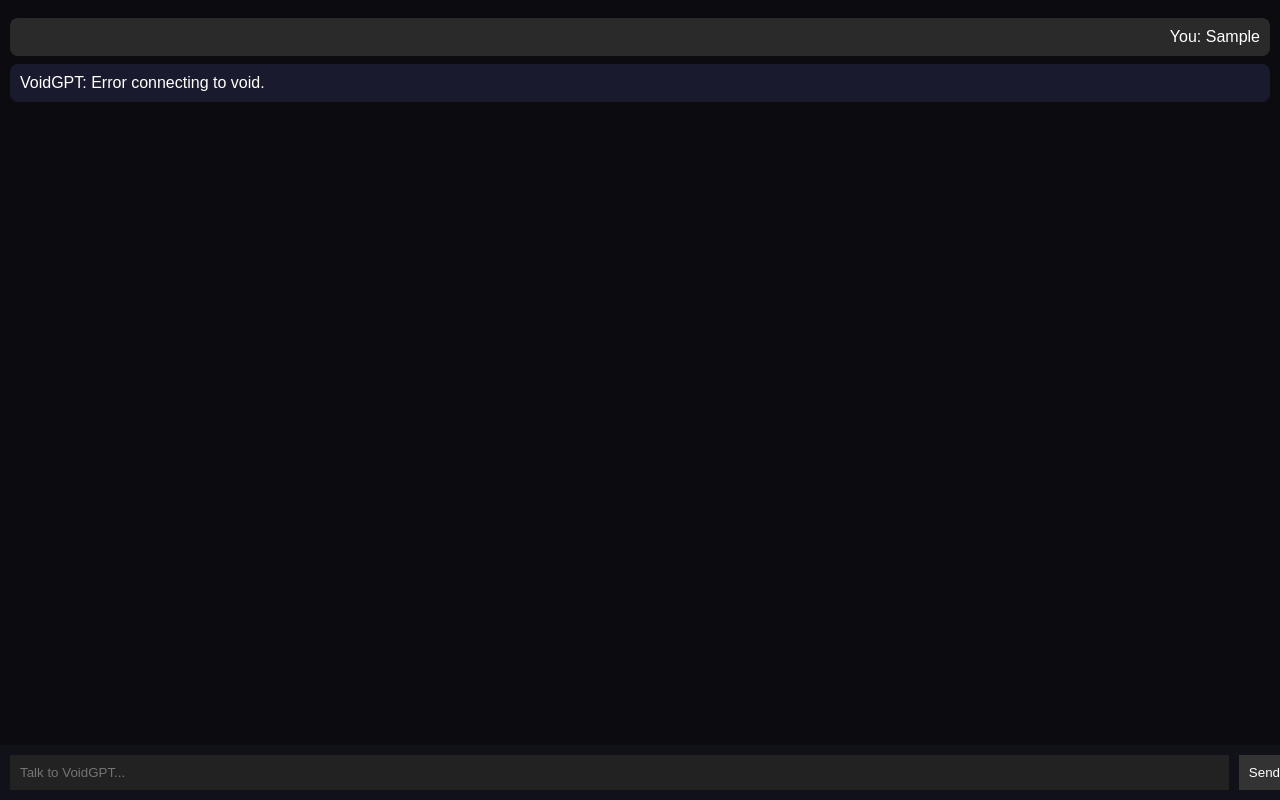
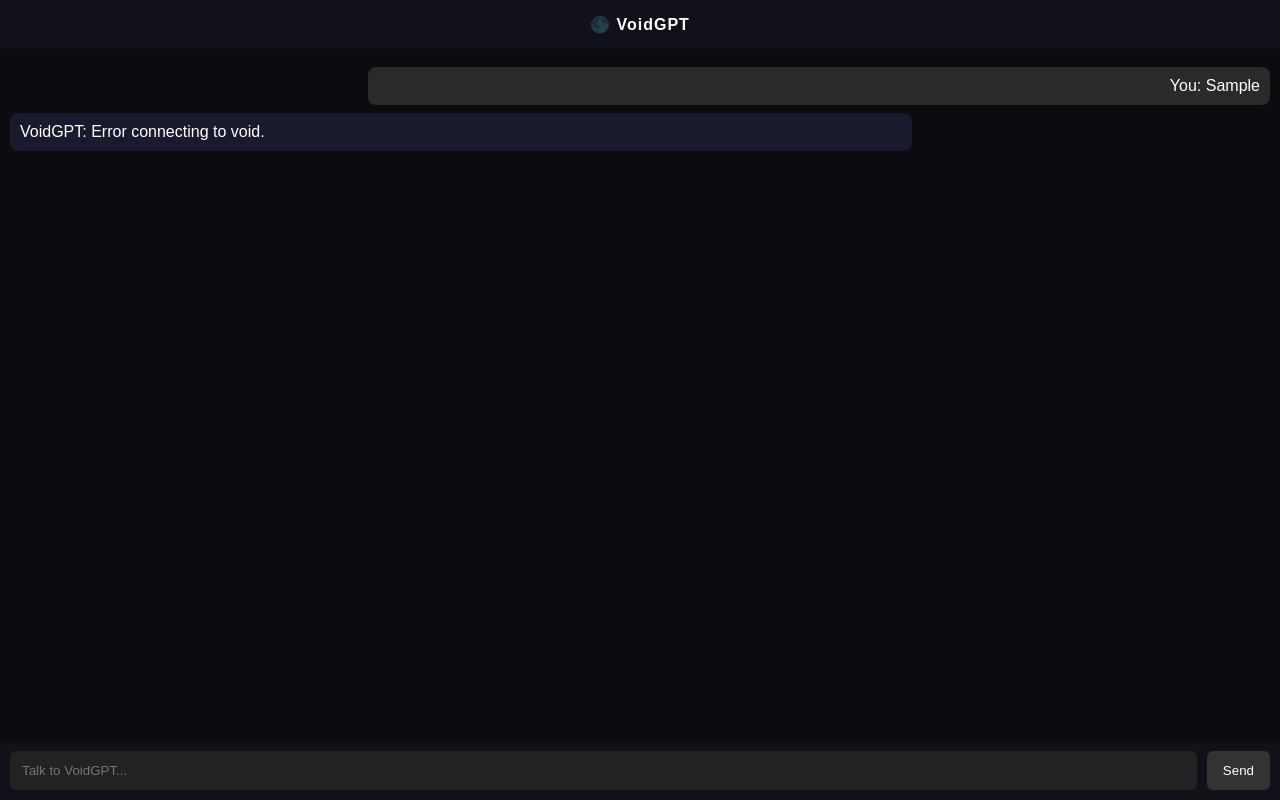
Before and after one commit to Voided-Studios/VoidGPT, a plain HTML site: page frontend/index.html in a window 1280 px wide. Both pictures are taken after typing "Sample" into the empty fields and a click on the button "Send". Drawn offline with Linux system fonts and the light colour scheme; no server answers.

Commit message:
Update index.html

```diff
--- a/frontend/index.html
+++ b/frontend/index.html
@@ -1,17 +1,28 @@
 <!DOCTYPE html>
-<html>
+<html lang="en">
 <head>
+  <meta charset="UTF-8" />
+  <meta name="viewport" content="width=device-width, initial-scale=1.0"/>
   <title>VoidGPT</title>
+
   <style>
     body {
       margin: 0;
-      font-family: Arial;
+      font-family: Arial, sans-serif;
       background: #0b0b10;
       color: white;
     }
 
+    .header {
+      padding: 15px;
+      background: #11111a;
+      text-align: center;
+      font-weight: bold;
+      letter-spacing: 1px;
+    }
+
     .chat {
-      height: 90vh;
+      height: calc(100vh - 140px);
       overflow-y: auto;
       padding: 10px;
     }
@@ -20,15 +31,19 @@
       margin: 8px 0;
       padding: 10px;
       border-radius: 8px;
+      max-width: 70%;
+      word-wrap: break-word;
     }
 
     .user {
       background: #2a2a2a;
+      margin-left: auto;
       text-align: right;
     }
 
     .ai {
       background: #1a1a2e;
+      margin-right: auto;
     }
 
     .input-box {
@@ -38,29 +53,38 @@
       display: flex;
       padding: 10px;
       background: #11111a;
+      box-sizing: border-box;
     }
 
     input {
       flex: 1;
-      padding: 10px;
+      padding: 12px;
       border: none;
       outline: none;
       background: #222;
       color: white;
+      border-radius: 6px;
     }
 
     button {
       margin-left: 10px;
-      padding: 10px;
+      padding: 12px 16px;
+      border: none;
+      border-radius: 6px;
       background: #333;
       color: white;
-      border: none;
       cursor: pointer;
+    }
+
+    button:hover {
+      background: #444;
     }
   </style>
 </head>
 
 <body>
+
+<div class="header">🌑 VoidGPT</div>
 
 <div class="chat" id="chat"></div>
 
@@ -69,7 +93,49 @@
   <button onclick="sendMessage()">Send</button>
 </div>
 
-<script src="script.js"></script>
+<script>
+const API_URL = "https://voidgpt-6fcj.onrender.com/chat";
+
+const chat = document.getElementById("chat");
+const input = document.getElementById("input");
+
+function addMessage(text, type) {
+  const div = document.createElement("div");
+  div.className = "msg " + type;
+  div.innerText = text;
+  chat.appendChild(div);
+  chat.scrollTop = chat.scrollHeight;
+}
+
+async function sendMessage() {
+  const msg = input.value.trim();
+  if (!msg) return;
+
+  addMessage("You: " + msg, "user");
+  input.value = "";
+
+  try {
+    const res = await fetch(API_URL, {
+      method: "POST",
+      headers: {
+        "Content-Type": "application/json"
+      },
+      body: JSON.stringify({ message: msg })
+    });
+
+    const data = await res.json();
+
+    addMessage("VoidGPT: " + (data.reply || "Void is silent..."), "ai");
+
+  } catch (err) {
+    addMessage("VoidGPT: Error connecting to void.", "ai");
+  }
+}
+
+input.addEventListener("keydown", (e) => {
+  if (e.key === "Enter") sendMessage();
+});
+</script>
 
 </body>
 </html>
```
